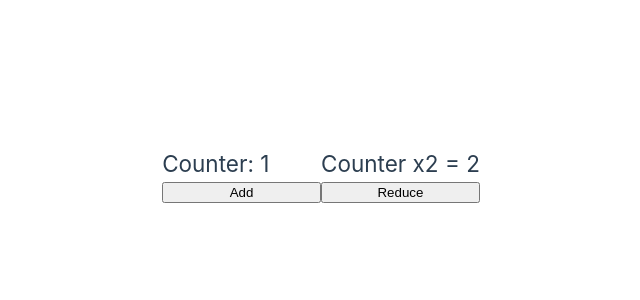
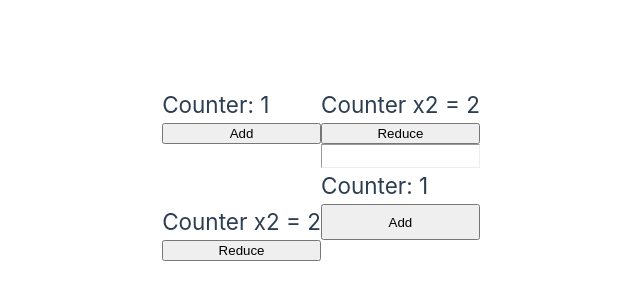
Before and after one commit to Jhan-Torres/vueJs-GogoDev, a Vue app in the folder global-vuex/: page / in a window 1280 px wide. Shown: the part 226-526 px from the top of the page, without its empty margins (319-959 px from the left). Built offline with nearby package versions, Linux system fonts and the light colour scheme.

Commit message:
vuex counter example with userStore hook

```diff
--- a/global-vuex/src/App.vue
+++ b/global-vuex/src/App.vue
@@ -1,7 +1,12 @@
 <script setup>
 import FirstCounterExample from './components/FirstCounterExample.vue';
+import SecondCounterExample from './components/SecondCounterExample.vue'
 </script>
 
 <template>
   <FirstCounterExample />
+  <br>
+  <hr>
+  <br>
+  <SecondCounterExample />
 </template>
--- /dev/null
+++ b/global-vuex/src/components/SecondCounterExample.vue
@@ -0,0 +1,38 @@
+<script setup>
+import { computed } from 'vue';
+import { useStore } from 'vuex';
+
+//store hook
+const store = useStore();
+
+const counter = computed(() => store.state.counter)
+const times2 = computed(() => store.getters.times2)
+const increment = () => store.commit('setCounter', counter.value + 1)
+const decrement = () => store.commit('setCounter', counter.value - 1)
+</script>
+
+<template>
+  <h2>
+    Counter: {{ counter }}
+  </h2>
+
+  <h2>
+    Counter x2 = {{ times2 }}
+  </h2>
+
+  <button
+    @click="increment"
+  >
+    Add
+  </button>
+
+  <button
+    @click="decrement"
+  >
+    Reduce
+  </button>
+</template>
+
+<style scoped>
+
+</style>
```
